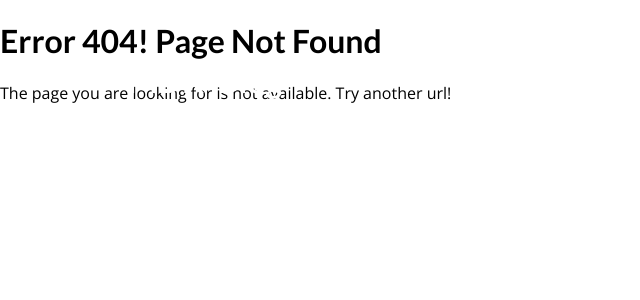
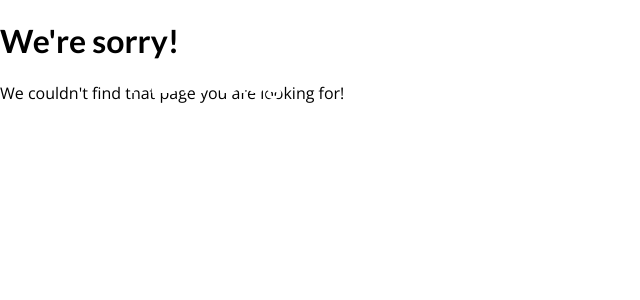
Before and after one commit to Godwin-Jules/Django_Complete_Course-Udemy_Academind, a Django app: template 05. my_site/templates/404.html in a window 1280 px wide. Shown: the top 300 px of the page, without its empty margins (0-640 px from the left). Run offline with Django 5.2, Linux system fonts and the light colour scheme; the template is opened without the code that fills it, so the values that code supplies are empty.

Commit message:
Adding a 404 Page

```diff
--- a/05. my_site/templates/404.html
+++ b/05. my_site/templates/404.html
@@ -1,14 +1,14 @@
 {% extends "main.html" %}
 {% load static %}
 
-{% block title %}Page Not Found{% endblock title %}
+{% block title %}We didn't find this page!{% endblock title %}
 
 {% block css_style %}
     <link rel='stylesheet' href='{% static "404.css" %}'>
 {% endblock css_style %}
 
 {% block content %}
-    <h1>Error 404! Page Not Found</h1>
+    <h1>We're sorry!</h1>
 
-    <p>The page you are looking for is not available. Try another url!</p>
+    <p>We couldn't find that page you are looking for!</p>
 {% endblock content %}
```
